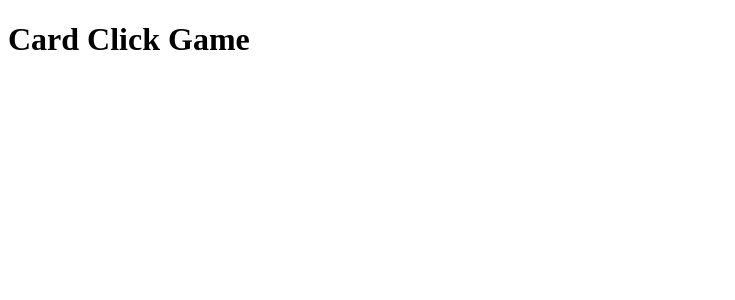
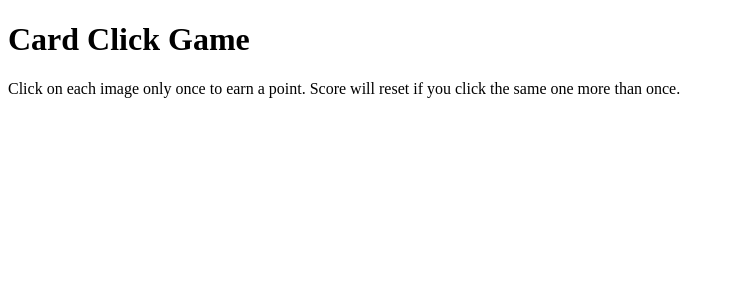
Before and after one commit to JoeHancock1995/ReactClickGame, a React (Create React App) app in the folder reactclickgame/: page / in a window 1280 px wide. Shown: the top 300 px of the page, without its empty margins (0-735 px from the left). Built offline with nearby package versions, Linux system fonts and the light colour scheme.

Commit message:
header work

```diff
--- a/reactclickgame/src/App.js
+++ b/reactclickgame/src/App.js
@@ -9,7 +9,8 @@ import './styles/main.css';
 function App() {
   return (
     <div className="App">
-      <Header></Header>
+      <Header/>
+
     </div>
   );
 }
--- a/reactclickgame/src/components/header/Header.jsx
+++ b/reactclickgame/src/components/header/Header.jsx
@@ -3,10 +3,13 @@ import React from 'react';
 // function Header(){
 //     return <h1>Card Click Game</h1>
 // }
-const Header = () => {
+const Header = (props) => {
+    // this is how to log and object for a prop
+    // console.log(props)
 return (
     <div>
         <h1>Card Click Game</h1>
+        <p>Click on each image only once to earn a point. Score will reset if you click the same one more than once.</p>
     </div>
     )
 }
```
